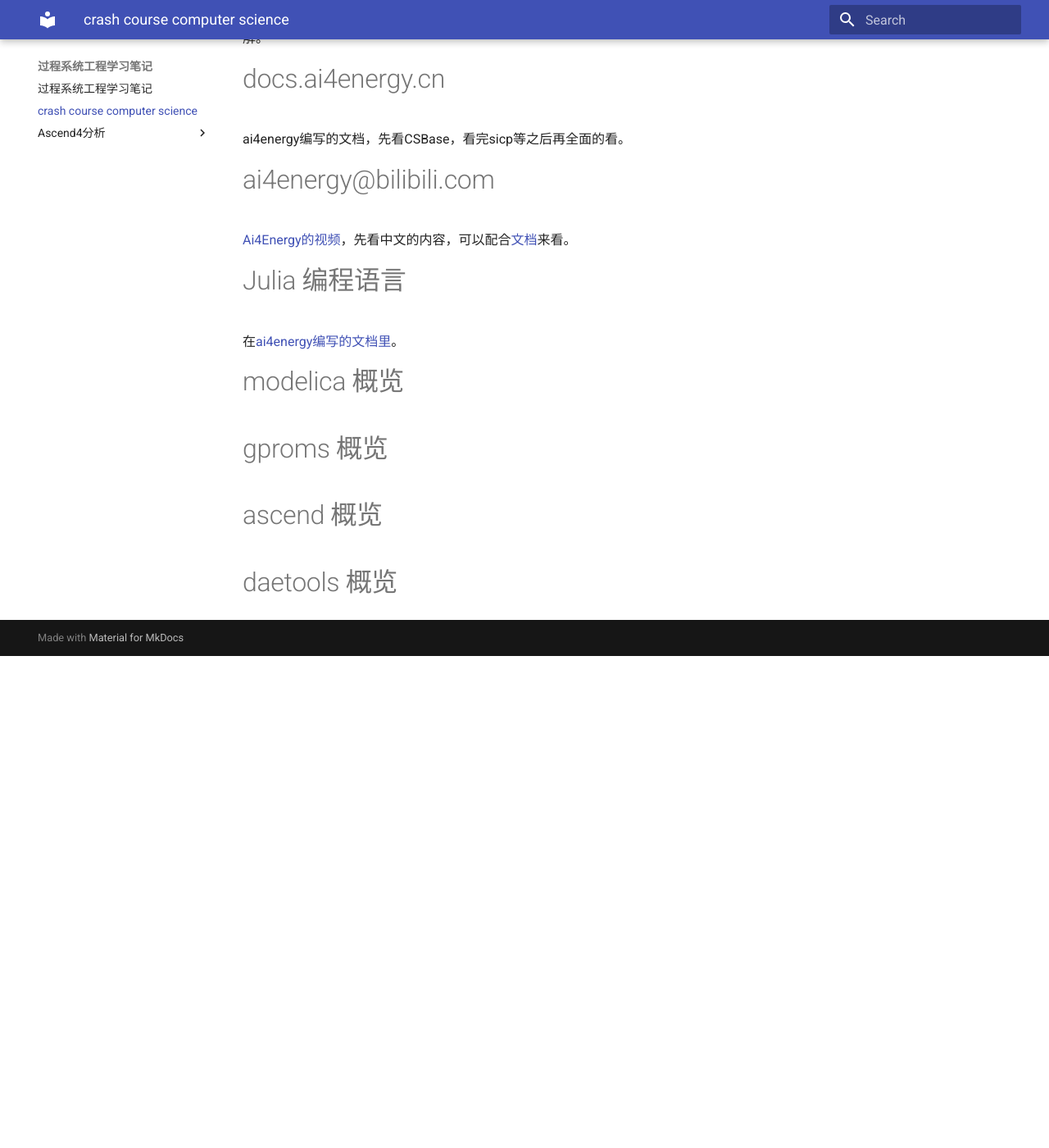
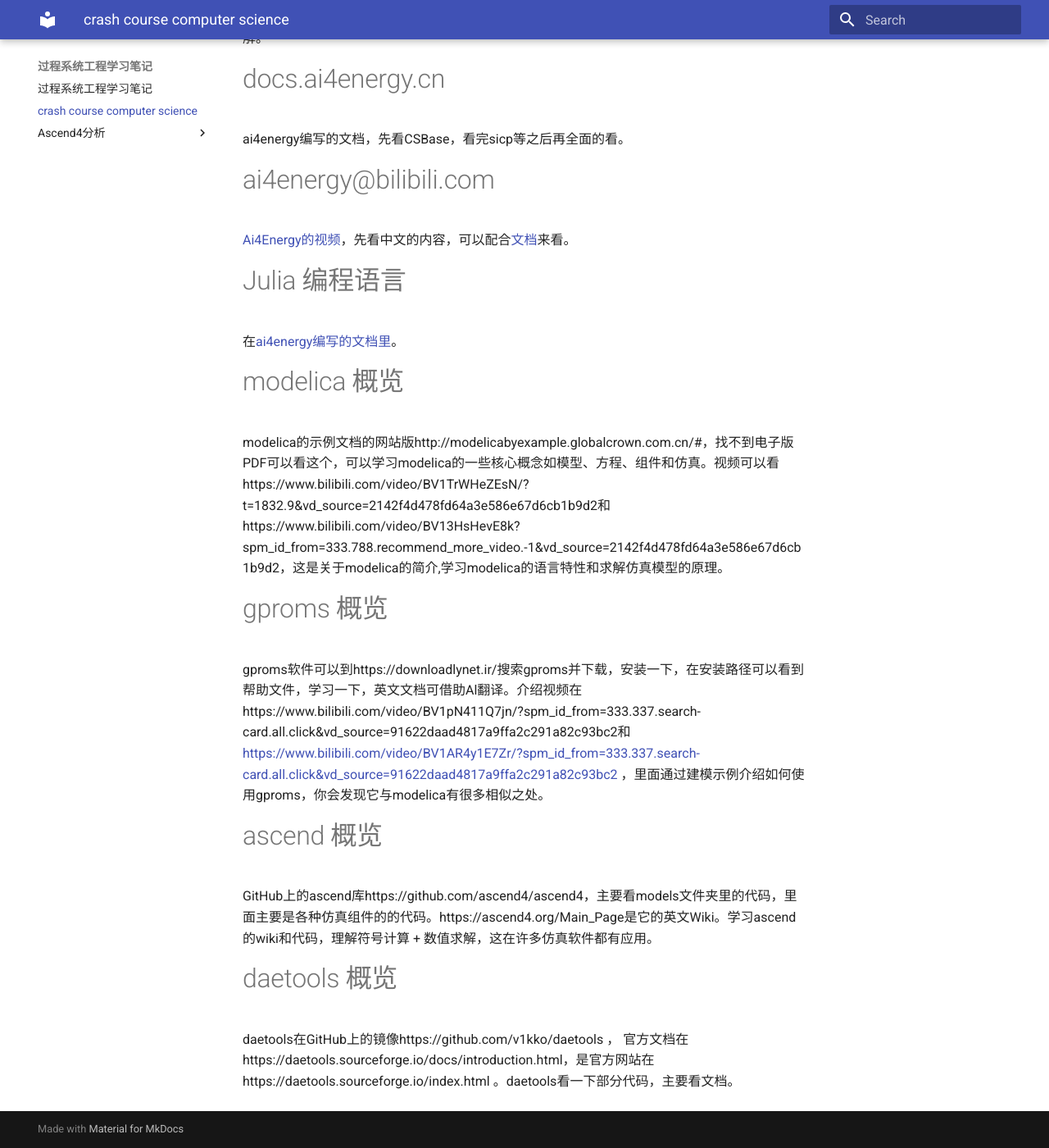
Before and after one commit to 1912697605/Notes-on-PSE, an MkDocs documentation site: the page built from docs/01前置学习内容.md, in a window 1280 px wide and 1400 px high, scrolled down 1043 px. Shown: the whole window at 82% size. Built offline with MkDocs 1.6.1 and Material for MkDocs 9.7.7, drawn with Linux system fonts in a browser that asks for light colours; before the commit the page ends 1843 px from its top, so only the background shows below that.

Commit message:
Update 01前置学习内容.md

```diff
--- a/docs/01前置学习内容.md
+++ b/docs/01前置学习内容.md
@@ -27,8 +27,16 @@ ai4energy编写的文档，先看CSBase，看完sicp等之后再全面的看。
 
 # modelica 概览
 
+modelica的示例文档的网站版http://modelicabyexample.globalcrown.com.cn/#，找不到电子版PDF可以看这个，可以学习modelica的一些核心概念如模型、方程、组件和仿真。视频可以看https://www.bilibili.com/video/BV1TrWHeZEsN/?t=1832.9&vd_source=2142f4d478fd64a3e586e67d6cb1b9d2和https://www.bilibili.com/video/BV13HsHevE8k?spm_id_from=333.788.recommend_more_video.-1&vd_source=2142f4d478fd64a3e586e67d6cb1b9d2，这是关于modelica的简介,学习modelica的语言特性和求解仿真模型的原理。
+
 # gproms 概览
+
+gproms软件可以到https://downloadlynet.ir/搜索gproms并下载，安装一下，在安装路径可以看到帮助文件，学习一下，英文文档可借助Al翻译。介绍视频在https://www.bilibili.com/video/BV1pN411Q7jn/?spm_id_from=333.337.search-card.all.click&vd_source=91622daad4817a9ffa2c291a82c93bc2和[https://www.bilibili.com/video/BV1AR4y1E7Zr/?spm_id_from=333.337.search-card.all.click&vd_source=91622daad4817a9ffa2c291a82c93bc2 ](https://www.bilibili.com/video/BV1AR4y1E7Zr/?spm_id_from=333.337.search-card.all.click&vd_source=91622daad4817a9ffa2c291a82c93bc2)，里面通过建模示例介绍如何使用gproms，你会发现它与modelica有很多相似之处。
 
 # ascend 概览
 
+GitHub上的ascend库https://github.com/ascend4/ascend4，主要看models文件夹里的代码，里面主要是各种仿真组件的的代码。https://ascend4.org/Main_Page是它的英文Wiki。学习ascend的wiki和代码，理解符号计算 + 数值求解，这在许多仿真软件都有应用。
+
 # daetools 概览
+
+daetools在GitHub上的镜像https://github.com/v1kko/daetools ， 官方文档在https://daetools.sourceforge.io/docs/introduction.html，是官方网站在https://daetools.sourceforge.io/index.html 。daetools看一下部分代码，主要看文档。
```
